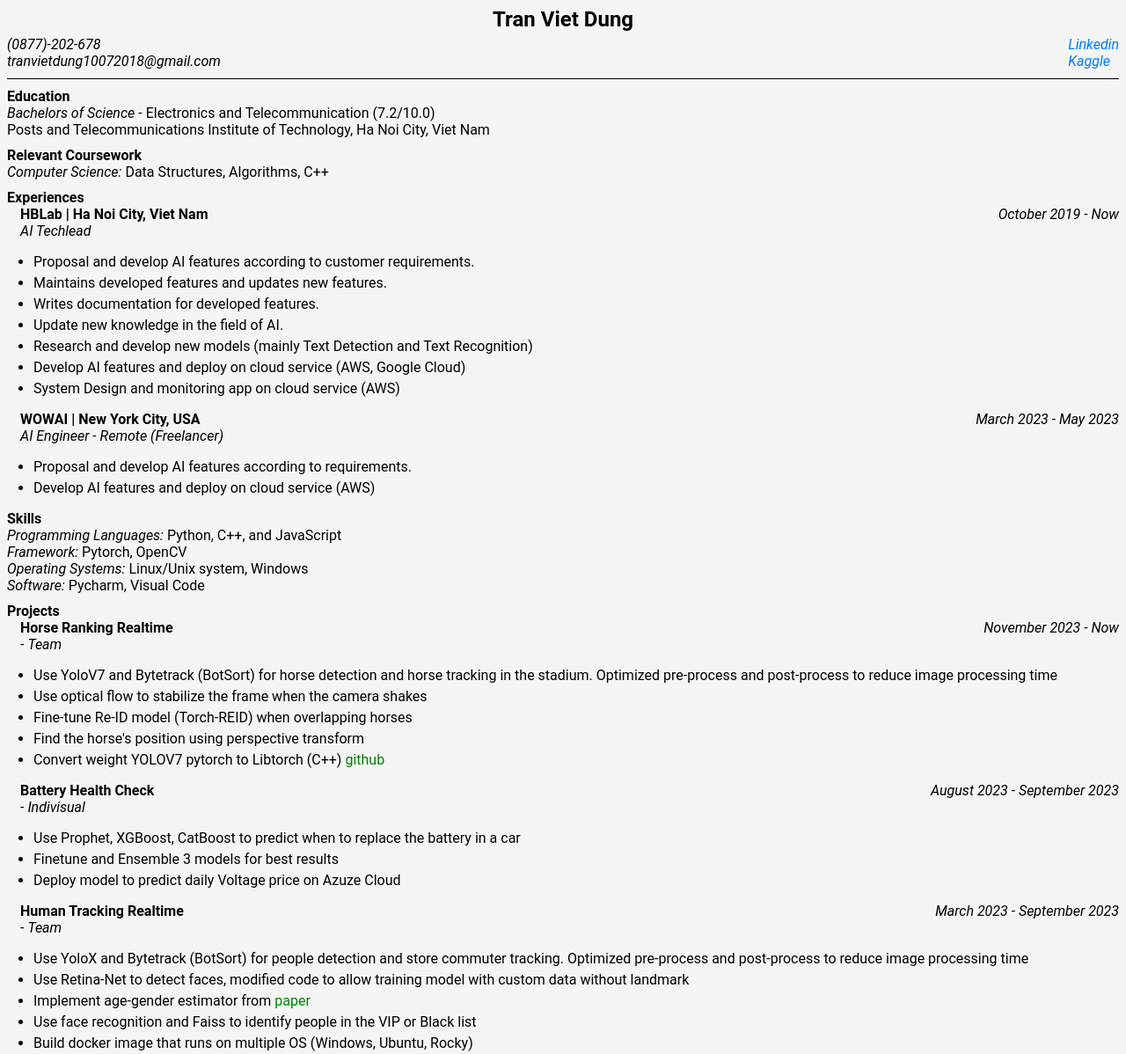
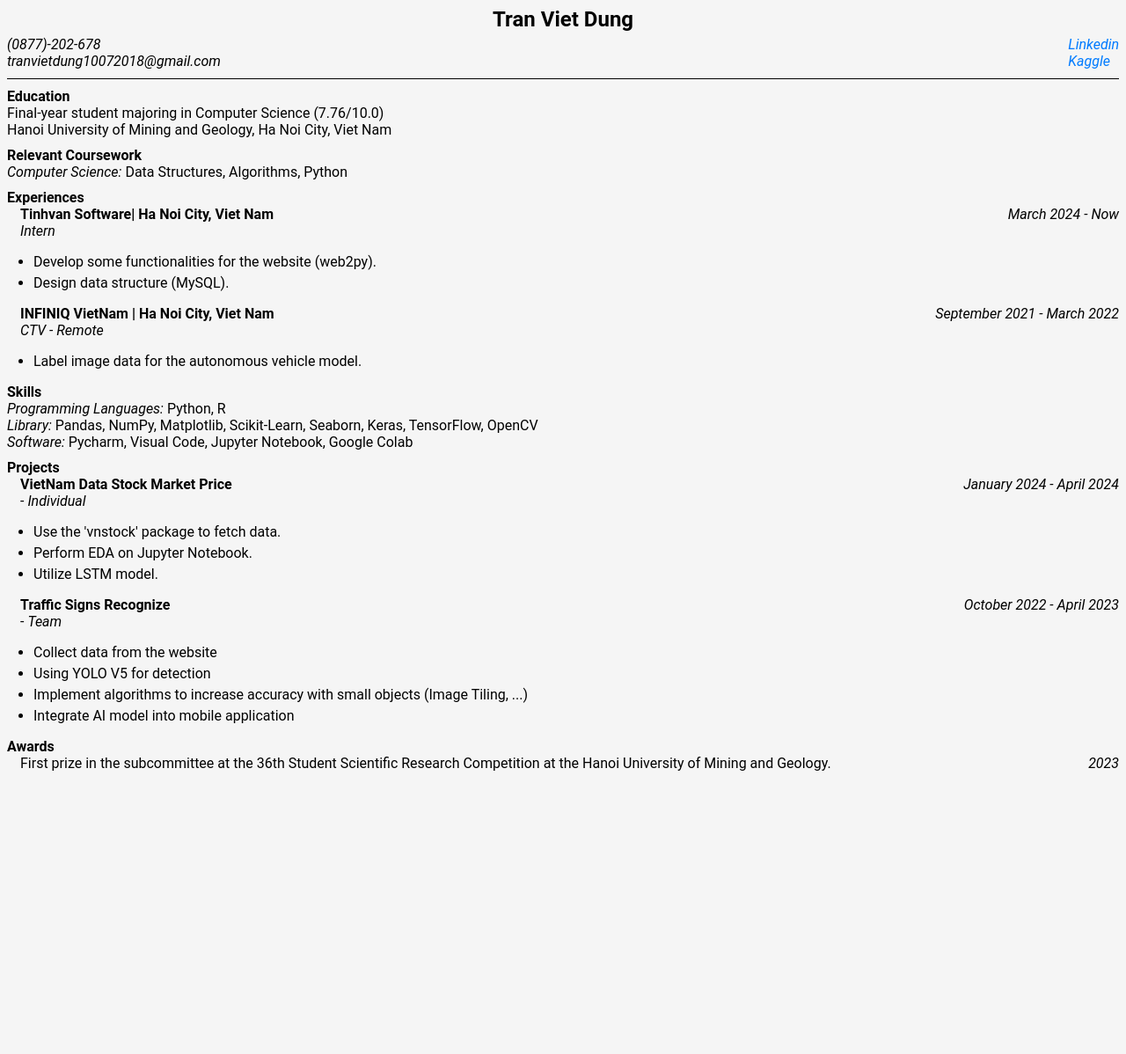
Before and after one commit to DungVietTran02/Info, a plain HTML site: page index.html in a window 1280 px wide. Shown: the top 1198 px of the page at 88% size. After the commit the page ends 885 px from the top, so only its background shows below. Drawn offline with Linux system fonts and the light colour scheme.

Commit message:
Update index.html

```diff
--- a/index.html
+++ b/index.html
@@ -25,13 +25,13 @@
 
 <div class="section">
   <b>Education</b><br>
-  <i>Bachelors of Science</i> - Electronics and Telecommunication (7.2/10.0)<br>
-  Posts and Telecommunications Institute of Technology, Ha Noi City, Viet Nam
+  Final-year student majoring in Computer Science (7.76/10.0)<br>
+  Hanoi University of Mining and Geology, Ha Noi City, Viet Nam
 </div>
 
 <div class="section">
   <b>Relevant Coursework</b><br>
-  <i>Computer Science:</i> Data Structures, Algorithms, C++
+  <i>Computer Science:</i> Data Structures, Algorithms, Python
 </div>
 
 <div class="section">
@@ -39,27 +39,21 @@
 
   <div class="subsection">
 
-   <b>HBLab | Ha Noi City, Viet Nam</b> <br>
-    <i>AI Techlead</i>
-        <div class="date">October 2019 - Now</div>
+   <b> Tinhvan Software| Ha Noi City, Viet Nam</b> <br>
+    <i> Intern </i>
+        <div class="date">March 2024 - Now</div>
     <ul>
-      <li>Proposal and develop AI features according to customer requirements.</li>
-      <li>Maintains developed features and updates new features.</li>
-      <li>Writes documentation for developed features.</li>
-      <li>Update new knowledge in the field of AI.</li>
-      <li>Research and develop new models (mainly Text Detection and Text Recognition)</li>
-      <li>Develop AI features and deploy on cloud service (AWS, Google Cloud)</li>
-      <li>System Design and monitoring app on cloud service (AWS) </li>
+      <li>Develop some functionalities for the website (web2py).</li>
+      <li>Design data structure (MySQL).</li>
     </ul>
   </div>
 
   <div class="subsection">
-    <b>WOWAI | New York City, USA</b> <br>
-    <i>AI Engineer - Remote (Freelancer)</i>
-    <div class="date">March 2023 - May 2023</div>
+    <b>INFINIQ VietNam | Ha Noi City, Viet Nam</b> <br>
+    <i>CTV - Remote </i>
+    <div class="date">September 2021 - March 2022</div>
     <ul>
-      <li>Proposal and develop AI features according to requirements.</li>
-      <li>Develop AI features and deploy on cloud service (AWS)</li>
+      <li>Label image data for the autonomous vehicle model.</li>
     </ul>
   </div>
 
@@ -67,38 +61,36 @@
 
 <div class="section">
   <b>Skills</b><br>
-  <i>Programming Languages:</i> Python, C++, and JavaScript<br>
-  <i>Framework:</i> Pytorch, OpenCV<br>
-  <i>Operating Systems:</i> Linux/Unix system, Windows<br>
-  <i>Software:</i> Pycharm, Visual Code
+  <i>Programming Languages:</i> Python, R<br>
+  <i>Library:</i> Pandas, NumPy, Matplotlib, Scikit-Learn, Seaborn, Keras, TensorFlow, OpenCV<br>
+  <i>Software:</i> Pycharm, Visual Code, Jupyter Notebook, Google Colab
 </div>
 
 <div class="section">
   <b>Projects</b>
 
   <div class="subsection">
-     <div class="date"> November 2023 - Now </div>
-    <b> Horse Ranking Realtime </b> <br> - <i>Team</i>
+     <div class="date"> January 2024 - April 2024 </div>
+    <b> VietNam Data Stock Market Price </b> <br> - <i>Individual</i>
     <ul>
-      <li>Use YoloV7 and Bytetrack (BotSort) for horse detection and horse tracking in the stadium. Optimized pre-process and post-process to reduce image processing time</li>
-      <li>Use optical flow to stabilize the frame when the camera shakes</li>
-      <li>Fine-tune Re-ID model (Torch-REID) when overlapping horses</li>
-      <li>Find the horse's position using perspective transform</li>
-      <li>Convert weight YOLOV7 pytorch to Libtorch (C++) <a href="https://github.com/tronghieuit/Libtorch-CUDA-YoloV7">github</a></li>
+      <li>Use the 'vnstock' package to fetch data.</li>
+      <li>Perform EDA on Jupyter Notebook.</li>
+      <li>Utilize LSTM model.</li>
     </ul>
   </div>
 
   <div class="subsection">
-    <div class="date"> August 2023 - September 2023</div>
-    <b> Battery Health Check </b> <br>- <i>Indivisual</i>
+    <div class="date">  October 2022 - April 2023</div>
+    <b> Traffic Signs Recognize  </b> <br>- <i>Team</i>
     <ul>
-      <li>Use Prophet, XGBoost, CatBoost to predict when to replace the battery in a car</li>
-      <li>Finetune and Ensemble 3 models for best results</li>
-      <li>Deploy model to predict daily Voltage price on Azuze Cloud</li>
+      <li>Collect data from the website</li>
+      <li> Using YOLO V5 for detection</li>
+      <li>Implement algorithms to increase accuracy with small objects (Image Tiling, ...)</li>
+      <li>Integrate AI model into mobile application</li>
     </ul>
   </div>
 
-  <div class="subsection">
+  <!-- <div class="subsection">
      <div class="date"> March 2023 - September 2023 </div>
     <b>Human Tracking Realtime </b><br>- <i>Team</i>
     <ul>
@@ -313,31 +305,24 @@
       <li>Using K-Mean for clustering motorbike</li>
       <li>Implement DCGan to generate motorbike</li>
     </ul>
-  </div>
+  </div> -->
 
 </div>
 
 <div class="section">
   <b>Awards</b><br>
   <div class="subsection">
-  Best employee of the year at HBLab (AI TechLead) <div class="date">2023</div><br>
+
+First prize in the subcommittee at the 36th Student Scientific Research Competition at the Hanoi University of Mining and Geology. <div class="date">2023</div><br>
   </div>
-  <div class="subsection">
-  Kaggle Notebook Master (Highest Ranking 356 / 210.000) <div class="date">2020</div><br>
-  </div>
-  <div class="subsection">
-  Top 5 ZALO AI Challenge <div class="date">2019</div><br>
-  </div>
-  <div class="subsection">
-  First Prize ICPC PTIT Tier 2<div class="date">2018</div>
-  </div>
+
 </div>
 
-<div class="section">
+<!-- <div class="section">
   <b>Certification</b><br>
   AWS Certified Solutions Architect - Associate <br>
   Toeic 645
-</div>
+</div> -->
 
 </body>
 </html>
```
